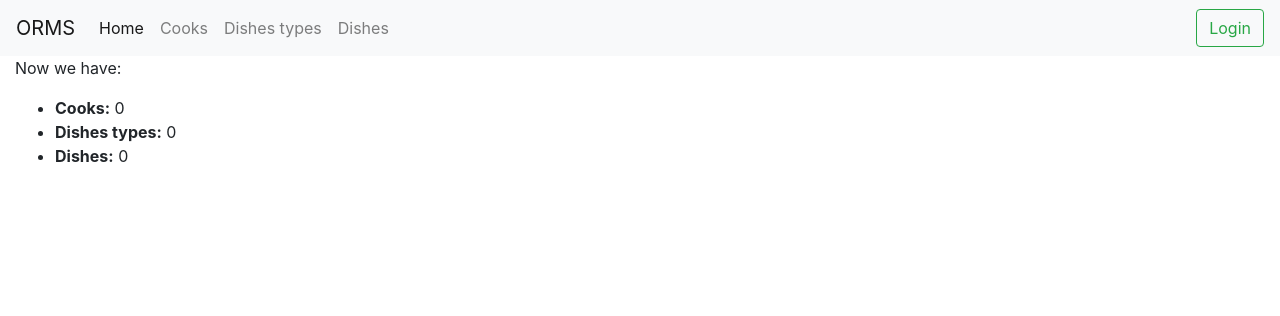
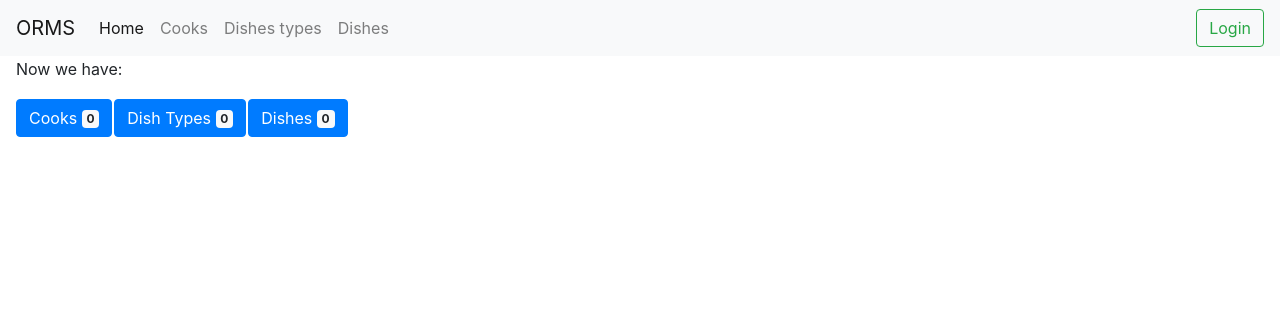
Before and after one commit to VadymShkarbul/restaurant_managment_service, a Django app: page / in a window 1280 px wide. Shown: the top 316 px of the page. Run offline with Django 4.2, Linux system fonts and the light colour scheme; data that the repository does not hold is empty.

Commit message:
Addded validation for dish price and yeas_of_experience fields

```diff
--- a/kitchen/views.py
+++ b/kitchen/views.py
@@ -3,7 +3,7 @@ from django.shortcuts import render
 from django.urls import reverse_lazy
 from django.views import generic
 
-from kitchen.forms import CookCreationForm, CookYOEUpdateForm
+from kitchen.forms import CookCreationForm, CookYOEUpdateForm, DishUpdateForm
 from kitchen.models import Cook, Dish, DishType
 
 
@@ -66,7 +66,7 @@ class DishCreateView(LoginRequiredMixin, generic.CreateView):
 
 class DishUpdateView(LoginRequiredMixin, generic.UpdateView):
     model = Dish
-    fields = "__all__"
+    form_class = DishUpdateForm
     success_url = reverse_lazy("kitchen:dish-list")
 
 
--- a/templates/kitchen/cook_form.html
+++ b/templates/kitchen/cook_form.html
@@ -8,6 +8,7 @@
     {{ form|crispy }}
 
     <input type="submit" value="{{ object|yesno:"Update,Create" }}" class="btn btn-outline-success">
-    <input type="reset" value="Cancel" class="btn btn-outline-danger" onclick="history.back()">
+    <a type="reset" class="btn btn-outline-danger" href="{{ cook.get_absolute_url }}">Cancel</a>
+    <p></p>
   </form>
 {% endblock %}
--- a/templates/kitchen/cook_list.html
+++ b/templates/kitchen/cook_list.html
@@ -3,7 +3,7 @@
 
 {% block content %}
     <p><h2>Our cooks list:
-      <a href="{% url 'kitchen:dish-type-create' %}" class="btn btn-outline-secondary float-right">Add new cook</a>
+      <a href="{% url 'kitchen:cook-create' %}" class="btn btn-outline-secondary float-right">Add new cook</a>
     </h2></p>
 {#    <form action="" method="get" class="form-inline">#}
 {#      {{ cooks_search_form|crispy }}&nbsp;#}
--- a/templates/kitchen/dish_form.html
+++ b/templates/kitchen/dish_form.html
@@ -8,6 +8,7 @@
     {{ form|crispy }}
 
     <input type="submit" value="{{ object|yesno:"Update,Create" }}" class="btn btn-outline-success">
-    <input type="reset" value="Cancel" class="btn btn-outline-danger" onclick="history.back()">
+     <a type="reset" class="btn btn-outline-danger" href="{% url 'kitchen:dish-detail' pk=dish.id %}">Cancel</a>
   </form>
+  <p></p>
 {% endblock %}
--- a/templates/kitchen/dish_list.html
+++ b/templates/kitchen/dish_list.html
@@ -3,7 +3,7 @@
 
 {% block content %}
   <p><h2>Our dish list:
-      <a href="{% url 'kitchen:dish-type-create' %}" class="btn btn-outline-secondary float-right">Add new dish</a>
+      <a href="{% url 'kitchen:dish-create' %}" class="btn btn-outline-secondary float-right">Add new dish</a>
   </h2></p>
 {#  <form action="" method="get" class="form-inline">#}
 {#    {{ dishes_types_search_form|crispy }}&nbsp;#}
--- a/templates/kitchen/index.html
+++ b/templates/kitchen/index.html
@@ -1,11 +1,27 @@
 {% extends "base.html" %}
 
 {% block content %}
-  <p>Now we have:</p>
-    <ul>
-        <li><strong>Cooks:</strong> {{ num_cooks }}</li>
-        <li><strong>Dishes types:</strong> {{ num_dish_type }}</li>
-        <li><strong>Dishes:</strong> {{ num_dish }}</li>
-    </ul>
+    <table>
+      <tr>
+        <td colspan="3"><p>Now we have:</p></td>
+      </tr>
+      <tr>
+        <td>
+          <a style="size: B4" href="{% url 'kitchen:cook-list' %}" class="btn btn-primary">
+            Cooks <span class="badge badge-light">{{ num_cooks }}</span>
+          </a>
+        </td>
+        <td>
+          <a href="{% url 'kitchen:dish-type-list' %}" class="btn btn-primary">
+            Dish Types <span class="badge badge-light">{{ num_dish_type }}</span>
+          </a>
+        </td>
+        <td>
+          <a href="{% url 'kitchen:dish-list' %}" class="btn btn-primary">
+            Dishes <span class="badge badge-light">{{ num_dish }}</span>
+          </a>
+        </td>
+      </tr>
+    </table>
 
 {% endblock %}
```
Also changed, not shown: kitchen/forms.py (+34 -1 lines), templates/kitchen/cook_detail.html (+4 -3 lines).
